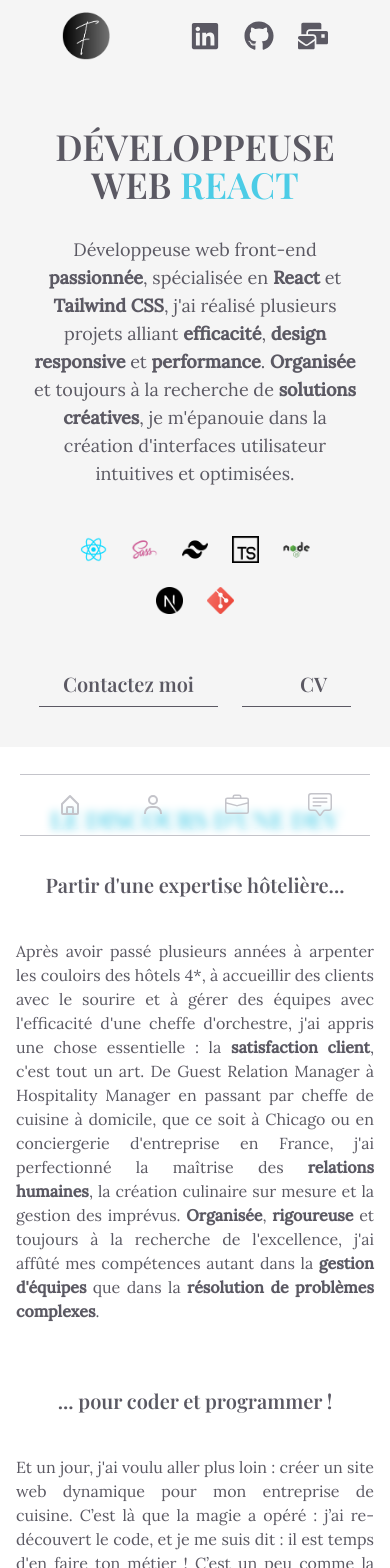
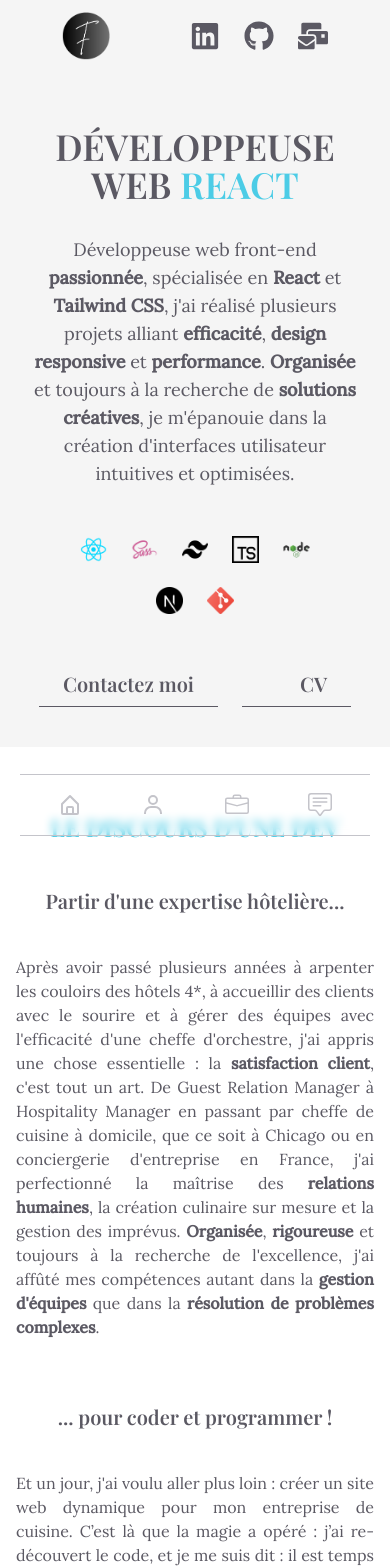
Before and after one commit to FlorianeHJ/florianehj, a React (Create React App) app: page / in a window 390 px wide. Shown: the top 1568 px of the page. Built offline with nearby package versions, Linux system fonts and the light colour scheme; some icons are missing.

Commit message:
MAJ responsive général

```diff
--- a/src/index.css
+++ b/src/index.css
@@ -7,7 +7,7 @@
         @apply text-base leading-8 text-text font-secondary;
     }
     .h2 {
-        @apply font-primary font-bold md:text-4xl text-2xl tracking-[20%] uppercase py-6 md:py-12 text-accent;
+        @apply font-primary font-bold md:text-4xl text-2xl tracking-[20%] uppercase py-8 md:py-12 text-accent;
     }
     .h3 {
         @apply font-primary font-semibold text-xl md:text-2xl pb-10;
--- a/src/pages/About.jsx
+++ b/src/pages/About.jsx
@@ -67,7 +67,7 @@ const About = () => {
                         </p>
                     </div>
                 </div>
-                <div className="flex justify-center items-center py-14">
+                <div className="flex justify-center items-center py-8 md:py-14">
                     <button className="btn">Contactez moi</button>
                 </div>
             </div>
--- a/src/pages/Work.jsx
+++ b/src/pages/Work.jsx
@@ -98,7 +98,7 @@ const Work = () => {
     return (
         <section
             id="work"
-            className="section bg-background2 mx-auto flex flex-col gap-6 py-8 justify-center items-center"
+            className="section bg-background2 mx-auto flex flex-col gap-6 py-2 md:py-8 justify-center items-center"
         >
             <h2 className="h2 ">
                 Mes projets <br />
```
